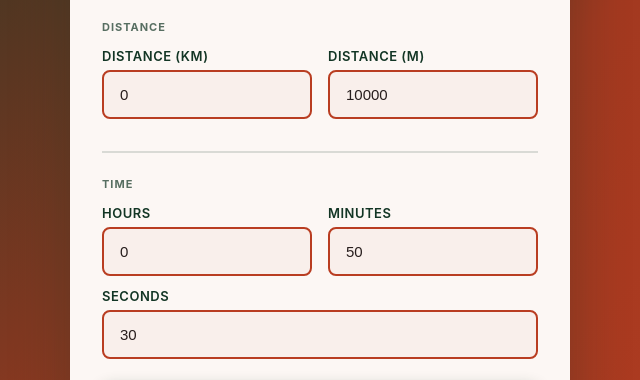
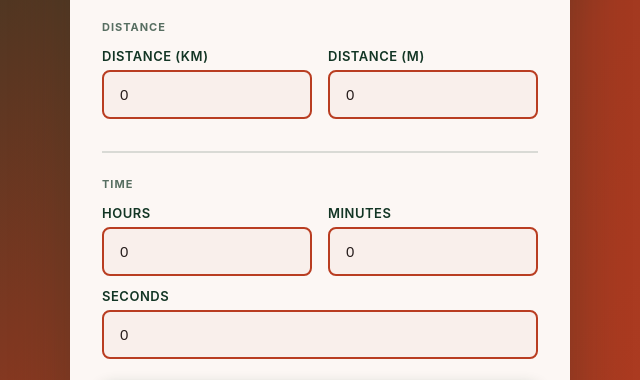
Before and after one commit to manco/manco.github.io, a plain HTML site: page pace.html in a window 1280 px wide. Shown: the part 147-527 px from the top of the page, 320-960 px from the left. Drawn offline with Linux system fonts and the light colour scheme.

Commit message:
pace running calc page

```diff
--- a/pace.html
+++ b/pace.html
@@ -250,7 +250,7 @@
                     </div>
                     <div>
                         <label for="input_dist_m">Distance (m)</label>
-                        <input type="number" id="input_dist_m" name="input_dist_m" value="10000" step="1">
+                        <input type="number" id="input_dist_m" name="input_dist_m" value="0" step="1">
                     </div>
                 </div>
             </div>
@@ -264,14 +264,14 @@
                     </div>
                     <div>
                         <label for="input_min">Minutes</label>
-                        <input type="number" id="input_min" name="input_min" value="50" step="1">
+                        <input type="number" id="input_min" name="input_min" value="0" step="1">
                     </div>
                 </div>
 
                 <div class="input-row full">
                     <div>
                         <label for="input_sec">Seconds</label>
-                        <input type="number" id="input_sec" name="input_sec" value="30" step="1">
+                        <input type="number" id="input_sec" name="input_sec" value="0" step="1">
                     </div>
                 </div>
             </div>
```
